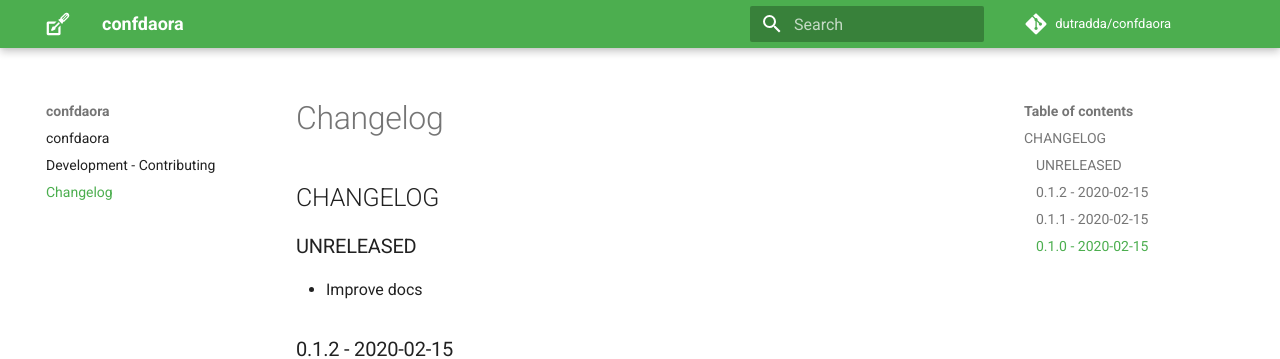
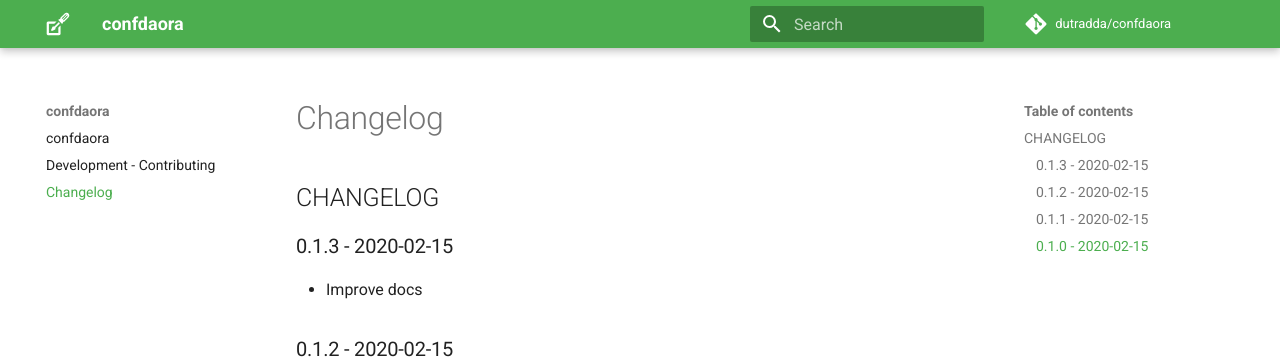
Before and after one commit to dutradda/confdaora, an MkDocs documentation site: the page built from docs/changelog.md, in a window 1280 px wide. Shown: the top 359 px of the page. Built offline with MkDocs 1.6.1 and Material for MkDocs 9.7.7, drawn with Linux system fonts in a browser that asks for light colours; comment, search, counter and statistics services are not loaded.

Commit message:
Update CHANGELOG

```diff
--- a/docs/changelog.md
+++ b/docs/changelog.md
@@ -1,6 +1,6 @@
 ## CHANGELOG
 
-### UNRELEASED
+### 0.1.3 - 2020-02-15
 
  - Improve docs
 
```
Also changed, not shown: CHANGELOG.md (+1 -1 lines).
